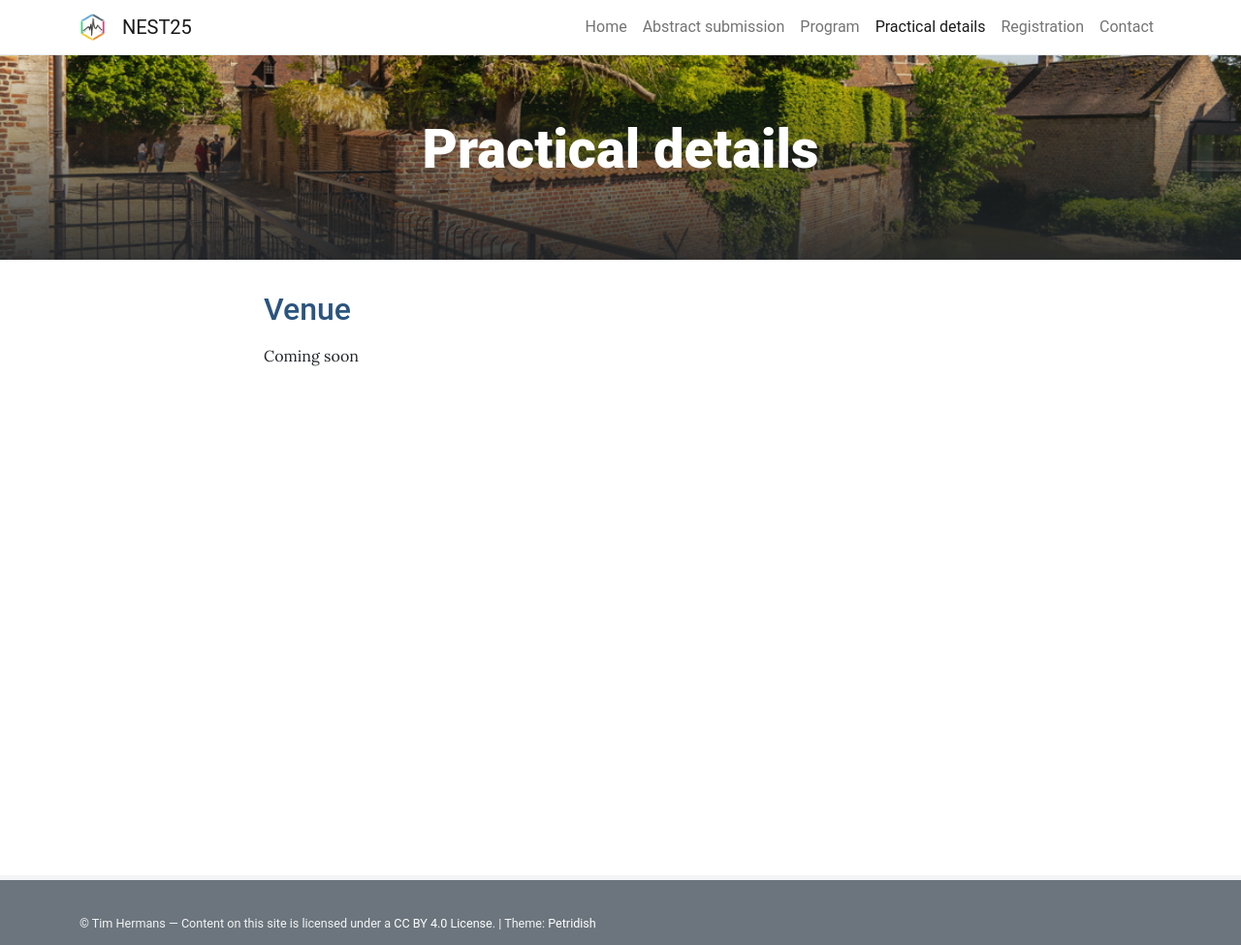
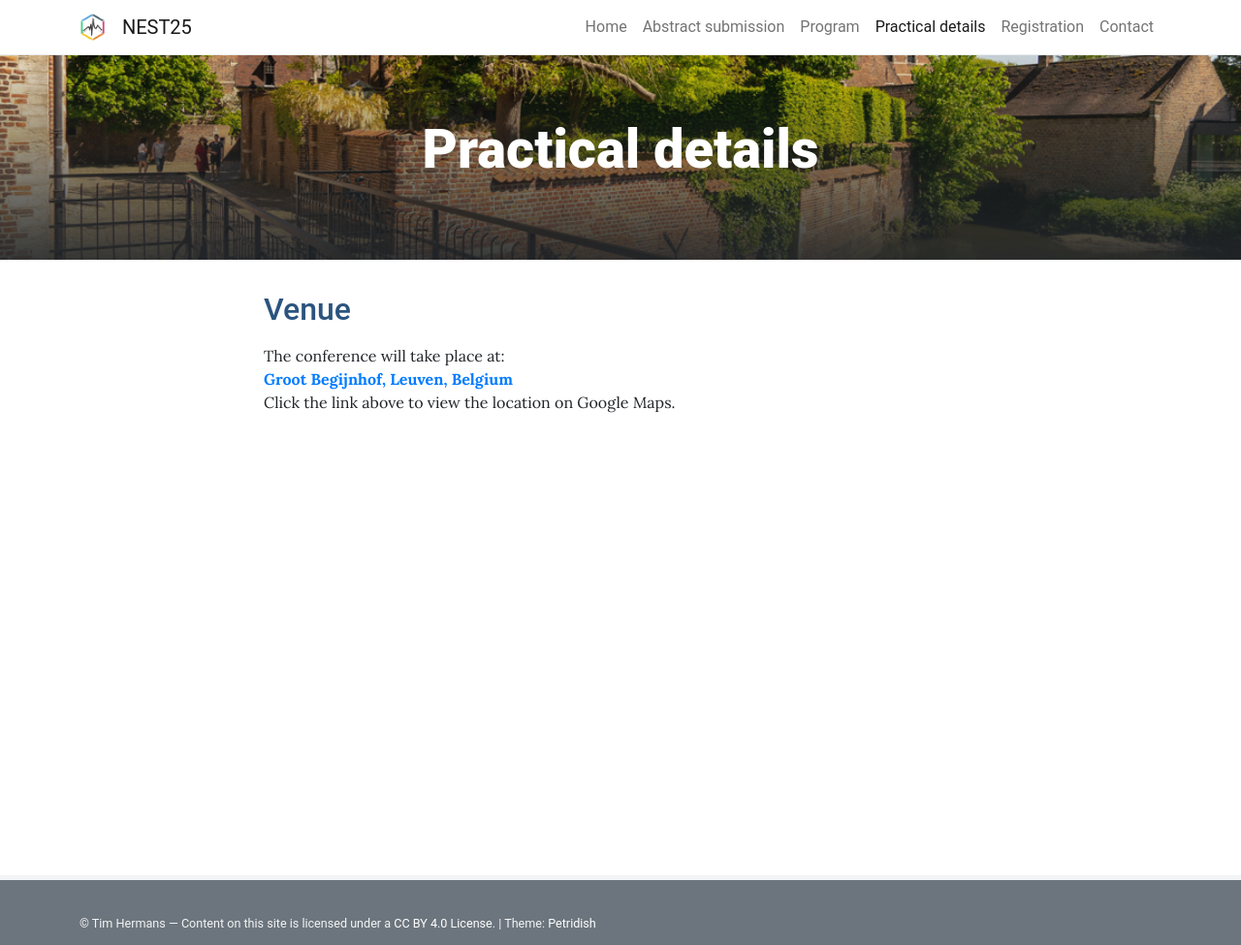
Before and after one commit to nestconf25/nestconf25.github.io, a Jekyll site: the page built from pages/practical-details.md, in a window 1280 px wide. Shown: the whole page at 97% size. Built offline with Jekyll 4.4.1, drawn with Linux system fonts in a browser that asks for light colours.

Commit message:
Add location

```diff
--- a/pages/practical-details.md
+++ b/pages/practical-details.md
@@ -4,4 +4,6 @@ permalink: /practical-details/
 ---
 
 ## Venue
-Coming soon
+The conference will take place at:
+**[Groot Begijnhof, Leuven, Belgium](https://maps.app.goo.gl/ajwLvHic5te59d6G9)**
+Click the link above to view the location on Google Maps.
```
